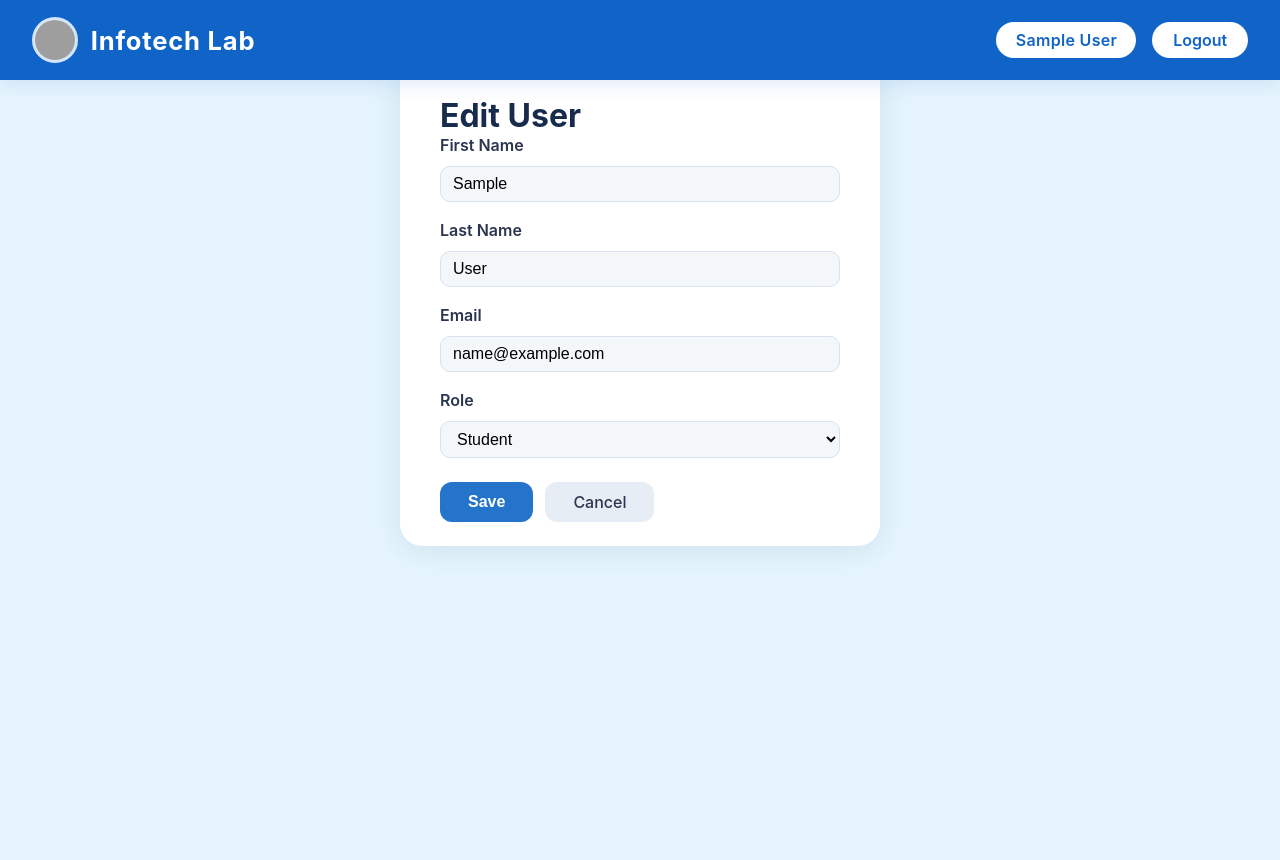
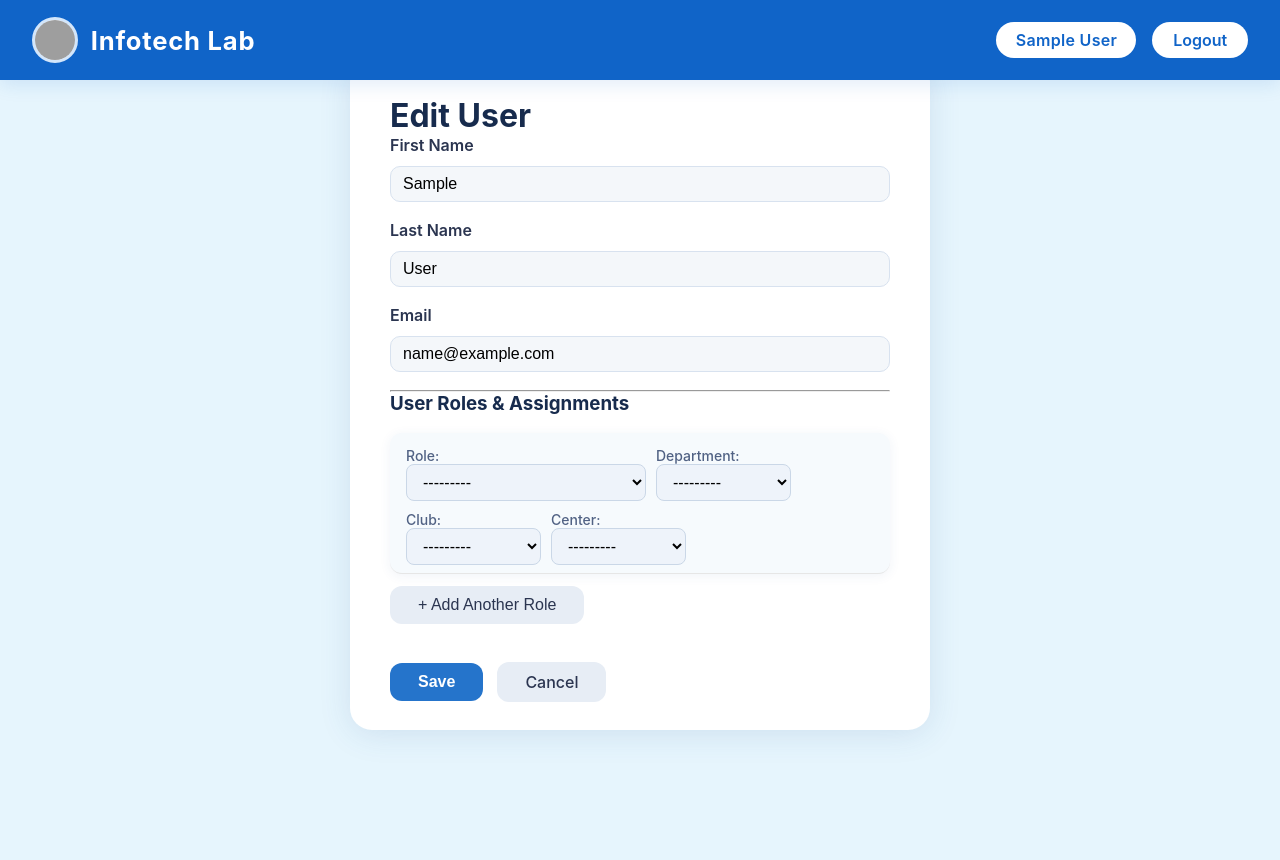
Before and after one commit to mgi25/IQAC-Suite, a Django app: page /core-admin/users/1/edit/ in a window 1280 px wide. Run offline with Django 5.2, Linux system fonts and the light colour scheme; the visitor is signed in with stand-in values (Sample User, id 1); data comes from the database, SQL or seed files in the repository; data that the repository does not hold is empty; grey boxes are pictures that could not be loaded.

Commit message:
updated admin user roles with more roles

```diff
--- a/core/views.py
+++ b/core/views.py
@@ -4,11 +4,13 @@ from django.contrib.auth.decorators import login_required, user_passes_test
 from django.http import HttpResponseForbidden
 from django.contrib.auth.models import User
 from django.contrib import messages
-# Assuming you have a Profile model with a 'role' field
-from core.models import Profile
-from emt.models import EventProposal
 from django.db.models import Q
-
+from django.forms import modelformset_factory
+from django.forms import inlineformset_factory
+from .models import (
+    Profile, EventProposal, RoleAssignment,
+    Department, Club, Center
+)
 
 def superuser_required(view_func):
     def _wrapped_view(request, *args, **kwargs):
@@ -18,7 +20,6 @@ def superuser_required(view_func):
     return _wrapped_view
 
 def login_view(request):
-    # Allauth login
     return render(request, 'core/login.html')
 
 def login_page(request):
@@ -30,7 +31,7 @@ def logout_view(request):
 
 @login_required
 def dashboard(request):
-    proposals = EventProposal.objects.filter(submitted_by=request.user).exclude(status='completed').order_by('-updated_at')
+    proposals = EventProposal.objects.filter(submitted_by=request.user).exclude(status='completed').order_by('-date_submitted')
     other_notifications = [
         {'type': 'info', 'msg': 'System update scheduled for tonight at 10 PM.', 'time': '2 hours ago'},
         {'type': 'reminder', 'msg': 'Submit your event report before 26 June.', 'time': '1 day ago'},
@@ -44,12 +45,18 @@ def dashboard(request):
 @login_required
 def propose_event(request):
     if request.method == 'POST':
+        department = request.POST.get('department') or ''
         title = request.POST.get('title')
         desc  = request.POST.get('description')
+        # Use main role or summary of roles
+        roles = [ra.get_role_display() for ra in request.user.role_assignments.all()]
+        user_type = ", ".join(roles) or (request.user.profile.main_role if hasattr(request.user, "profile") else "")
         EventProposal.objects.create(
             submitted_by=request.user,
-            event_title=title,
-            # description=desc  # Make sure your model has this field
+            department=department,
+            user_type=user_type,
+            title=title,
+            description=desc
         )
         return redirect('dashboard')
     return render(request, 'core/event_proposal.html')
@@ -73,10 +80,10 @@ def proposal_status(request, pk):
 @user_passes_test(lambda u: u.is_superuser)
 def admin_dashboard(request):
     stats = {
-        "students": User.objects.filter(profile__role="student").count(),
-        "faculties": User.objects.filter(profile__role="faculty").count(),
-        "hods": User.objects.filter(profile__role="hod").count(),
-        "centers": User.objects.filter(profile__role="center").count(),
+        "students": RoleAssignment.objects.filter(role="student").count(),
+        "faculties": RoleAssignment.objects.filter(role="faculty").count(),
+        "hods": RoleAssignment.objects.filter(role="hod").count(),
+        "centers": RoleAssignment.objects.filter(role="center_head").count(),
     }
     return render(request, "core/admin_dashboard.html", {"stats": stats})
 
@@ -85,57 +92,54 @@ def admin_user_panel(request):
     return render(request, "core/admin_user_panel.html")
 
 @user_passes_test(lambda u: u.is_superuser)
-@user_passes_test(lambda u: u.is_superuser)
 def admin_user_management(request):
-    users = User.objects.select_related('profile').all().order_by('-date_joined')
-
+    users = User.objects.all().order_by('-date_joined')
     # --- Filtering Logic ---
     role = request.GET.get('role')
     q = request.GET.get('q', '').strip()
-
-    # Filter by role if provided
     if role:
-        users = users.filter(profile__role__iexact=role)
-
-    # Filter by search query (name or email)
+        users = users.filter(role_assignments__role=role).distinct()
     if q:
         users = users.filter(
             Q(email__icontains=q) |
             Q(first_name__icontains=q) |
             Q(last_name__icontains=q) |
             Q(username__icontains=q)
-        )
-
+        ).distinct()
+    # Pre-fetch roles for performance
+    users = users.prefetch_related('role_assignments', 'role_assignments__department', 'role_assignments__club', 'role_assignments__center')
     return render(request, "core/admin_user_management.html", {"users": users})
 
-
+@login_required
 @user_passes_test(lambda u: u.is_superuser)
 def admin_user_edit(request, user_id):
     user = get_object_or_404(User, id=user_id)
-    # Add form logic for editing if needed
-    return render(request, "core/admin_user_edit.html", {"user": user})
-@user_passes_test(lambda u: u.is_superuser)
-def admin_user_edit(request, user_id):
-    user = get_object_or_404(User, id=user_id)
-    profile = user.profile
 
+    RoleAssignmentFormSet = inlineformset_factory(
+        User,
+        RoleAssignment,
+        fields=('role', 'department', 'club', 'center'),
+        extra=1, can_delete=True
+    )
     if request.method == "POST":
-        # Update user fields
+        formset = RoleAssignmentFormSet(request.POST, instance=user)
+        # Save user fields if editable
         user.first_name = request.POST.get("first_name", "")
         user.last_name = request.POST.get("last_name", "")
         user.email = request.POST.get("email", "")
         user.save()
 
-        # Update role
-        role = request.POST.get("role")
-        if role in ["student", "faculty", "hod", "center"]:
-            profile.role = role
-            profile.save()
-
-        messages.success(request, "User updated successfully.")
-        return redirect('admin_user_management')  # Redirect to user management
+        if formset.is_valid():
+            formset.save()
+            messages.success(request, "User roles updated successfully.")
+            return redirect('admin_user_management')
+    else:
+        formset = RoleAssignmentFormSet(instance=user)
 
     return render(request, "core/admin_user_edit.html", {
         "user_obj": user,
-        "profile": profile,
+        "formset": formset,
+        "departments": Department.objects.all(),
+        "clubs": Club.objects.all(),
+        "centers": Center.objects.all(),
     })
--- a/static/core/css/admin_user_edit.css
+++ b/static/core/css/admin_user_edit.css
@@ -1,11 +1,12 @@
 .user-edit-container {
     background: #fff;
     border-radius: 22px;
-    max-width: 480px;
+    max-width: 580px;
     margin: 60px auto 0;
-    padding: 36px 40px 24px 40px;
+    padding: 36px 40px 28px 40px;
     box-shadow: 0 4px 32px rgba(44, 91, 150, 0.13);
 }
+
 .user-edit-form .form-group {
     margin-bottom: 18px;
 }
@@ -15,7 +16,8 @@
     margin-bottom: 7px;
     display: block;
 }
-.user-edit-form input, .user-edit-form select {
+.user-edit-form input,
+.user-edit-form select {
     width: 100%;
     padding: 8px 12px;
     border: 1.5px solid #d8e2ef;
@@ -23,12 +25,93 @@
     background: #f4f7fa;
     font-size: 16px;
     margin-top: 4px;
+    box-sizing: border-box;
 }
+
+#roles-list {
+    margin-top: 18px;
+}
+.role-item {
+    background: #f6fafd;
+    border-radius: 12px;
+    padding: 14px 16px 12px 16px;
+    margin-bottom: 15px;
+    box-shadow: 0 2px 12px rgba(44, 91, 150, 0.07);
+    display: flex;
+    flex-wrap: wrap;
+    gap: 14px 12px;
+    align-items: center;
+    position: relative;
+}
+.role-item label {
+    margin-bottom: 0;
+    font-weight: 500;
+    color: #516284;
+    font-size: 14px;
+}
+.role-item select,
+.role-item input[type="text"],
+.role-item select:focus,
+.role-item input[type="text"]:focus {
+    min-width: 135px;
+    max-width: 240px;
+    background: #eef3fa;
+    border-radius: 8px;
+    border: 1px solid #cad7e7;
+    margin-top: 0;
+    margin-bottom: 0;
+    box-sizing: border-box;
+}
+
+.remove-role-btn,
+input[type="submit"].remove-role-btn {
+    background: #ffd5d5;
+    color: #ad1b1b;
+    border: none;
+    border-radius: 8px;
+    padding: 5px 18px;
+    font-size: 14px;
+    cursor: pointer;
+    font-weight: 500;
+    margin-left: 6px;
+    transition: background 0.18s;
+}
+.remove-role-btn:hover {
+    background: #fd9a9a;
+    color: #fff;
+}
+
+#roles-section > label {
+    font-size: 16px;
+    font-weight: 600;
+    margin-bottom: 8px;
+    color: #183963;
+    display: block;
+}
+#roles-section button[type="button"] {
+    margin-top: 7px;
+    background: #e2f1fa;
+    color: #226cb6;
+    border: none;
+    border-radius: 9px;
+    font-size: 15px;
+    padding: 7px 22px;
+    cursor: pointer;
+    font-weight: 600;
+    transition: background 0.15s;
+}
+#roles-section button[type="button"]:hover {
+    background: #b8e1fa;
+    color: #155b8c;
+}
+
 .form-btn-group {
     display: flex;
-    gap: 12px;
-    margin-top: 24px;
+    gap: 14px;
+    margin-top: 26px;
+    align-items: center;
 }
+
 .btn.btn-primary {
     background: #2574cb;
     color: #fff;
@@ -58,3 +141,19 @@
 .btn.btn-secondary:hover {
     background: #d1dbe6;
 }
+
+@media (max-width: 700px) {
+    .user-edit-container {
+        padding: 22px 7vw;
+    }
+    .role-item {
+        flex-direction: column;
+        gap: 10px 0;
+        padding: 12px 8px 12px 8px;
+    }
+    .form-btn-group {
+        flex-direction: column;
+        gap: 9px;
+        margin-top: 20px;
+    }
+}
--- a/templates/core/admin_user_edit.html
+++ b/templates/core/admin_user_edit.html
@@ -7,30 +7,69 @@
     <form method="post" class="user-edit-form">
         {% csrf_token %}
         <div class="form-group">
-            <label for="first_name">First Name</label>
+            <label>First Name</label>
             <input type="text" name="first_name" value="{{ user_obj.first_name }}" required>
         </div>
         <div class="form-group">
-            <label for="last_name">Last Name</label>
+            <label>Last Name</label>
             <input type="text" name="last_name" value="{{ user_obj.last_name }}">
         </div>
         <div class="form-group">
-            <label for="email">Email</label>
+            <label>Email</label>
             <input type="email" name="email" value="{{ user_obj.email }}" required>
         </div>
-        <div class="form-group">
-            <label for="role">Role</label>
-            <select name="role" id="role">
-                <option value="student" {% if profile.role == "student" %}selected{% endif %}>Student</option>
-                <option value="faculty" {% if profile.role == "faculty" %}selected{% endif %}>Faculty</option>
-                <option value="hod" {% if profile.role == "hod" %}selected{% endif %}>HOD</option>
-                <option value="center" {% if profile.role == "center" %}selected{% endif %}>Center</option>
-            </select>
+        <hr>
+        <h3>User Roles & Assignments</h3>
+        {{ formset.management_form }}
+        <div id="roles-list">
+            {% for form in formset.forms %}
+                <div class="role-item" style="margin-bottom: 12px; padding-bottom: 8px; border-bottom: 1px solid #e6e6e6;">
+                    <div style="display: flex; flex-wrap: wrap; gap: 10px; align-items: center;">
+                        <div>
+                            {{ form.role.label_tag }} {{ form.role }}
+                        </div>
+                        <div>
+                            {{ form.department.label_tag }} {{ form.department }}
+                        </div>
+                        <div>
+                            {{ form.club.label_tag }} {{ form.club }}
+                        </div>
+                        <div>
+                            {{ form.center.label_tag }} {{ form.center }}
+                        </div>
+                        {% if form.instance.pk %}
+                            <div style="margin-left:10px;">
+                                {{ form.DELETE }} <span style="color:#b10e0e;font-size:13px;">Delete</span>
+                            </div>
+                        {% endif %}
+                    </div>
+                    {% if form.non_field_errors %}
+                        <div class="error">{{ form.non_field_errors }}</div>
+                    {% endif %}
+                </div>
+            {% endfor %}
         </div>
-        <div class="form-btn-group">
+        <button type="button" class="btn btn-secondary" style="margin-bottom: 18px;" onclick="addEmptyRoleRow()">+ Add Another Role</button>
+        <div class="form-btn-group" style="margin-top:20px;">
             <button type="submit" class="btn btn-primary">Save</button>
             <a href="{% url 'admin_user_management' %}" class="btn btn-secondary">Cancel</a>
         </div>
     </form>
 </div>
+<script>
+// Simple JS to add a new empty formset row (works if extra=1 or more)
+// Assumes the empty form template is present as a hidden div (formset's empty_form)
+function addEmptyRoleRow() {
+    const totalForms = document.getElementById('id_roleassignment_set-TOTAL_FORMS');
+    let idx = parseInt(totalForms.value);
+    const emptyForm = `{{ formset.empty_form.as_p|escapejs }}`.replace(/__prefix__/g, idx);
+    const rolesList = document.getElementById('roles-list');
+    const tempDiv = document.createElement('div');
+    tempDiv.innerHTML = emptyForm;
+    tempDiv.className = 'role-item';
+    tempDiv.style.marginBottom = "12px";
+    rolesList.appendChild(tempDiv);
+    totalForms.value = idx + 1;
+}
+</script>
 {% endblock %}
```
Also changed, not shown: core/models.py (+37 -10 lines), emt/templates/emt/submit_proposal.html (+12 -11 lines), templates/core/admin_user_management.html (+23 -5 lines).
